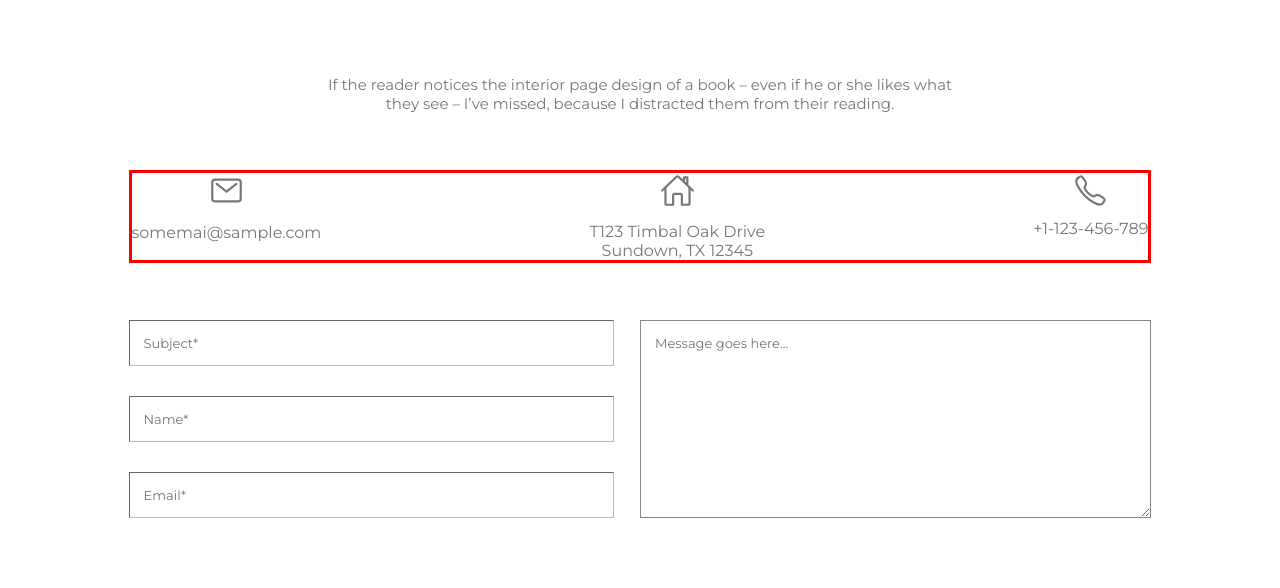
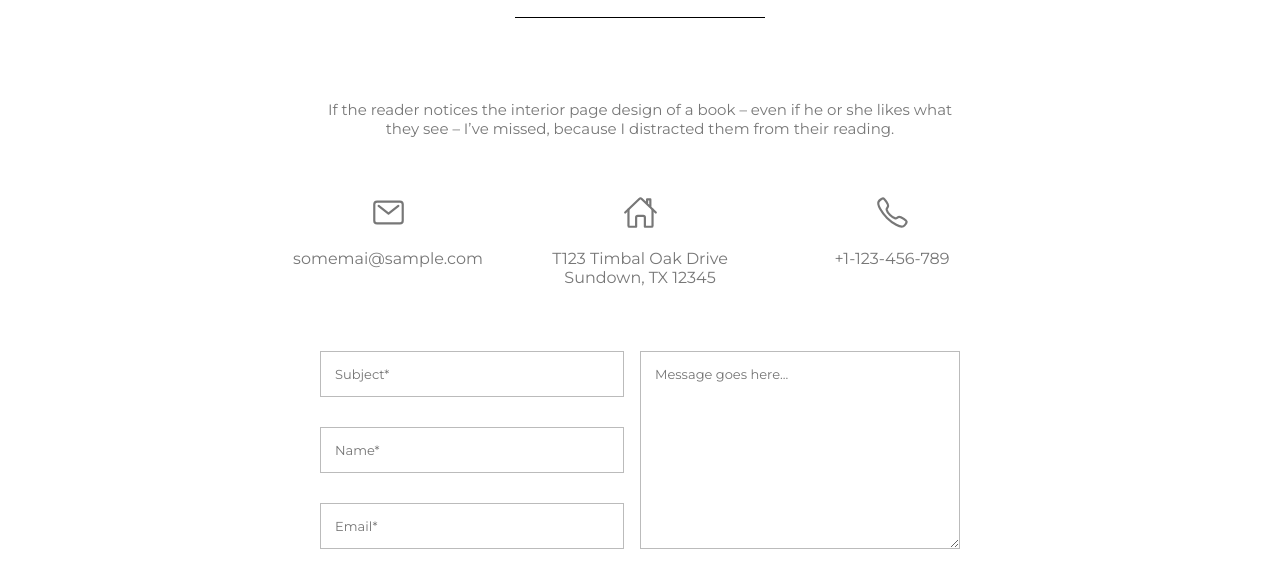
Before and after one commit to Fla1ly/Mockup-Visiple, a plain HTML site: page Webpage/contact.html in a window 1280 px wide. Shown: the part 180-768 px from the top of the page. Drawn offline with nearby package versions, Linux system fonts and the light colour scheme.

Commit message:
commiting changes

```diff
--- a/Webpage/contact.html
+++ b/Webpage/contact.html
@@ -19,7 +19,7 @@
     <link rel="stylesheet" type="text/css" href="css/magnific-popup.css">
 </head>
 
-<body>
+<body id="contact-body">
     <!-- Navbar -->
     <nav>
         <a href="index.html" class="logo"><img src="images/Visiple_logo_1.png" alt="Visiple.com"></a>
@@ -44,17 +44,17 @@
                     see – I’ve missed, because I distracted them from their reading.</p>
             </div>
             <br><br><br>
-            <div class="contact-info-icons">
-                <div class="icon-email-parent">
+            <div class=" contact-info-icons">
+                <div class="icon-parent icon-email-parent">
                     <ion-icon name="mail-outline"></ion-icon>
                     <p>somemai@sample.com</p>
                 </div>
-                <div class="icon-address-parent">
+                <div class="icon-parent icon-address-parent">
                     <ion-icon name="home-outline"></ion-icon>
                     <p>T123 Timbal Oak Drive<br>
                         Sundown, TX 12345</p>
                 </div>
-                <div class="icon-phone-parent">
+                <div class="icon-parent icon-phone-parent">
                     <ion-icon name="call-outline"></ion-icon>
                     <p>+1-123-456-789</p>
                 </div>
@@ -66,7 +66,7 @@
                     <input type="email" placeholder="Email*">
                 </div>
                 <div class="form-right">
-                    <textarea name="" id="" placeholder="Message goes here..."></textarea>
+                    <textarea name="" id="" class="form-right" placeholder="Message goes here..."></textarea>
                 </div>
                 <div class="contact-section-button">
 
--- a/Webpage/style.css
+++ b/Webpage/style.css
@@ -70,6 +70,14 @@ body {
     background-size: cover;
     background-repeat: no-repeat;
     background-image: url(images/login-background.jpg);
+}
+
+#contact-body{
+    width: 100%;
+    height: 100%;
+    display: flex;
+    flex-direction: column;
+    align-items: center;
 }
 
 /* navbar */
@@ -841,11 +849,11 @@ a.google span {
 
 .contact-section {
     width: 100%;
-    height: 90vh;
     display: flex;
     flex-direction: column;
     align-items: center;
     text-align: center;
+    margin-top: 2%;
 }
 
 .contact-section-parent {
@@ -853,6 +861,7 @@ a.google span {
     justify-content: center;
     flex-direction: column;
     align-items: center;
+    width: 100%;
 }
 
 .contact-header-txt {
@@ -894,10 +903,14 @@ a.google span {
 }
 
 .contact-info-icons {
+    text-align: center;
     display: flex;
-    justify-content: space-between;
-    width: 90%;
-    border: red solid;
+    justify-content: space-evenly;
+    width: 60%;
+}
+
+.icon-parent{
+    width: 240px;
 }
 
 .contact-info-icons ion-icon {
@@ -911,7 +924,7 @@ a.google span {
 }
 
 .contact-form {
-    width: 90%;
+    width: 50%;
     display: flex;
     justify-content: space-between;
     margin-top: 5%;
@@ -925,7 +938,7 @@ a.google span {
 }
 
 .form-left input {
-	border-color: #bbbbbb;
+    border: 1px #bbbbbb solid;
 	padding: 14px;
 	font-size: 13px;
 	height: auto;
@@ -934,14 +947,12 @@ a.google span {
 }
 
 .form-left input:focus {
-    border-radius: 0;
-    border-color: #ff0a0a;
+    outline: none;
+    border: 1.5px #000 solid;
 }
 
 .form-right {
     width: 50%;
-    display: flex;
-    align-items: flex-start;
 }
 
 .form-right textarea {
@@ -953,7 +964,12 @@ a.google span {
    -webkit-transition: none;
    -o-transition: none;
    transition: none;
-   border-color: #8a8587;
+   border: 1px #bbbbbb solid;
    padding: 14px;
    font-size: 13px;
 }
+
+.form-right textarea:focus {
+    outline: none;
+    border: 1.5px #000000 solid;
+}
```
Also changed, not shown: Webpage/pricing.html (+1 -1 lines), 1 other file.
